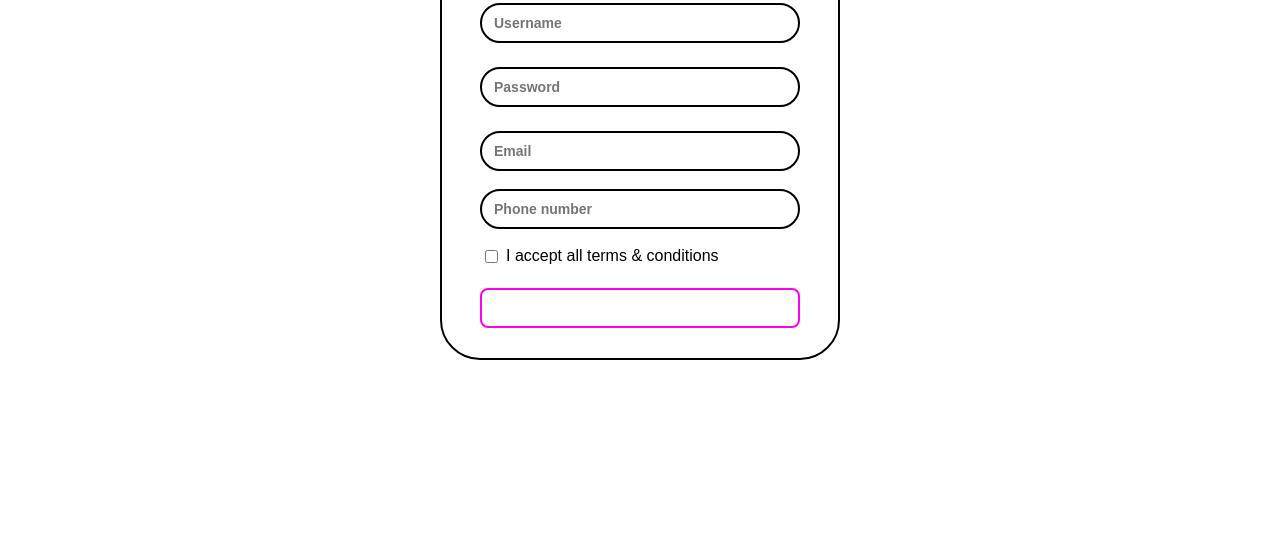
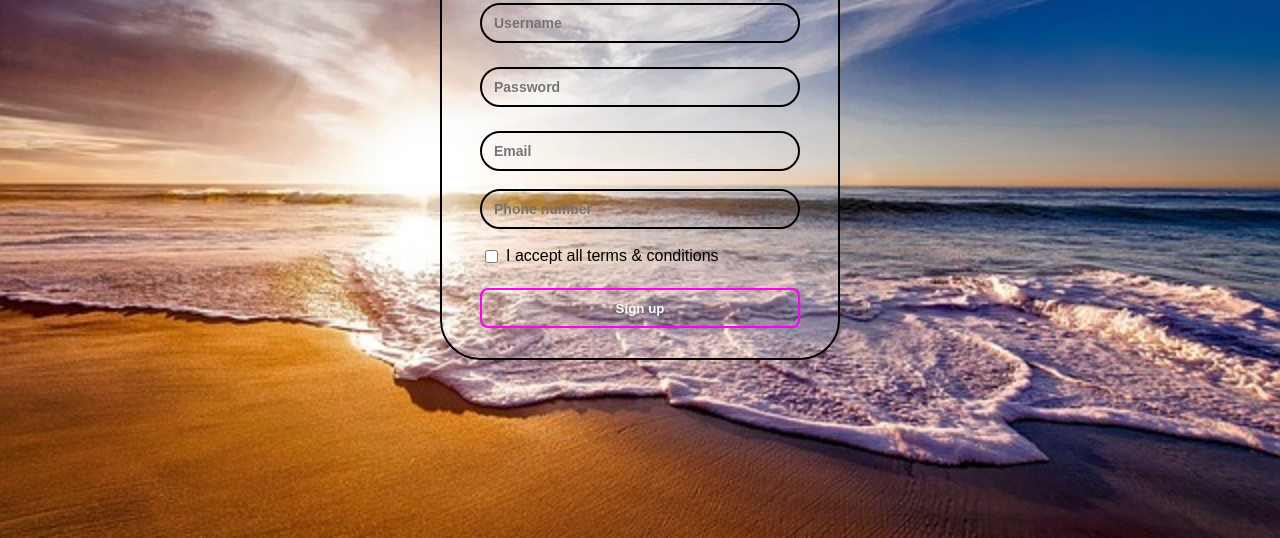
Before and after one commit to HumeshGit/aurora, a plain HTML site: page pages/sign-up.html in a window 1280 px wide. Shown: the part 262-800 px from the top of the page. Drawn offline with Linux system fonts and the light colour scheme.

Commit message:
Update sign-up.html

```diff
--- a/pages/sign-up.html
+++ b/pages/sign-up.html
@@ -17,7 +17,7 @@
       justify-content: center;
       align-items: center;
       min-height: 100vh;
-      background-image: url(projectsinterface/beach-1751455_640.jpg); /* Update with your background image URL */
+      background-image: url(beach-1751455_640.jpg); /* Update with your background image URL */
       background-repeat: no-repeat;
       background-size: cover;
     }
```
